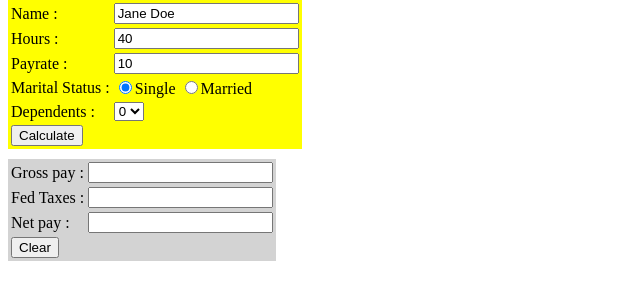
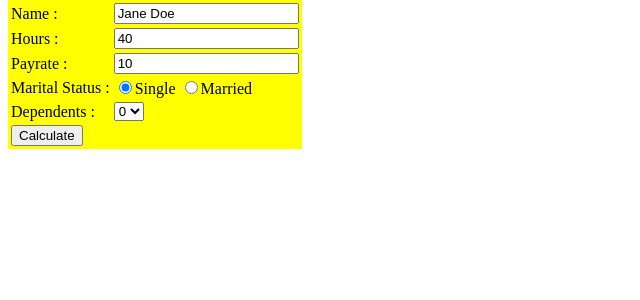
Before and after one commit to ananyapati26/payroll, a plain HTML site: page index.html in a window 1280 px wide. Shown: the part 66-366 px from the top of the page, without its empty margins (0-640 px from the left). Drawn offline with Linux system fonts and the light colour scheme.

Commit message:
Update index.html

```diff
--- a/index.html
+++ b/index.html
@@ -78,7 +78,7 @@
         </table>
 
         <!-- Second Table for results, initially hidden -->
-        <table id="resultTable" bgcolor="lightgrey" style=" margin-top: 10px;">
+        <table id="resultTable" bgcolor="lightgrey" style="display: none; margin-top: 10px;">
             <tr>
                 <td>Gross pay :</td>
                 <td><input type="text" name="txtgpay"></td>
```
